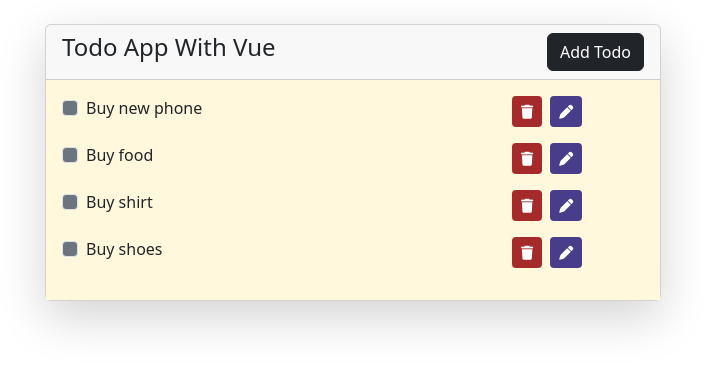
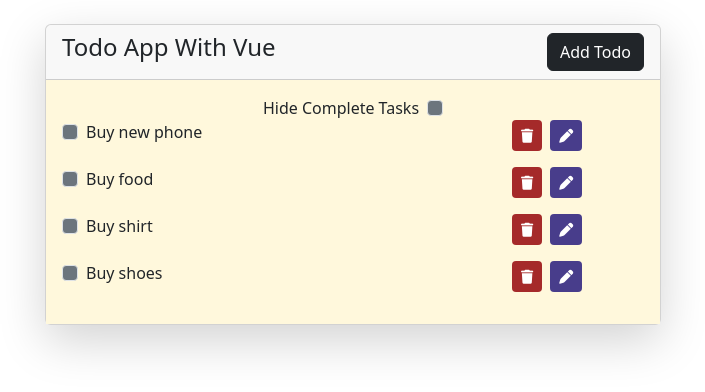
Before and after one commit to paingsoekhant-coding/vue-todo-list, a Vue app: page / in a window 1280 px wide. Shown: the top 392 px of the page, without its empty margins (287-992 px from the left). Built offline with nearby package versions, Linux system fonts and the light colour scheme.

Commit message:
[Complete]Filter todo

```diff
--- a/src/components/HomePage.vue
+++ b/src/components/HomePage.vue
@@ -5,23 +5,38 @@
         <h4>Todo App With Vue</h4>
         <a href="" class="btn btn-dark text-white rounded">Add Todo</a>
       </div>
-      <div class="card-body ">
-        <div class="d-flex " v-for="(task, index) in tasks" :key="index">
-          <div class="d-flex col-8 ">
+      <div class="card-body">
+        <div class="text-center">
+          <label for="">Hide Complete Tasks</label>
+          <input
+            type="checkbox"
+            v-model="hideComplete"
+            class="form-check-input bg-secondary ms-2"
+          />
+        </div>
+        <div class="d-flex" v-for="(task, index) in filterTasks" :key="index">
+          <div class="d-flex col-8">
             <input
               class="form-check-input me-2 bg-secondary"
               type="checkbox"
               value=""
+              v-model="task.isDone"
             />
-            <p>{{ task.action }}</p>
+            <p v-bind:class="task.isDone ? 'done-tasks' : ' '">
+              {{ task.action }}
+            </p>
           </div>
-          <div class="col-4 d-flex justify-content-center ">
-            <p><a href="" class="btn btn-sm me-2 delete-btn text-white"
+          <div class="col-4 d-flex justify-content-center">
+            <p>
+              <a href="" class="btn btn-sm me-2 delete-btn text-white"
                 ><i class="fa-solid fa-trash"></i
-              ></a></p>
-            <p><a href="" class="btn btn-sm edit-btn text-white"
+              ></a>
+            </p>
+            <p>
+              <a href="" class="btn btn-sm edit-btn text-white"
                 ><i class="fa-solid fa-pen"></i
-              ></a></p>
+              ></a>
+            </p>
           </div>
         </div>
       </div>
@@ -33,6 +48,7 @@
 export default {
   name: "HomePage",
   data: () => ({
+    hideComplete: false,
     tasks: [
       { action: "Buy new phone", isDone: false },
       { action: "Buy food ", isDone: false },
@@ -40,6 +56,23 @@ export default {
       { action: "Buy shoes", isDone: false },
     ],
   }),
+  computed: {
+    // ES6 function
+    filterTasks() {
+      return this.hideComplete
+        ? this.tasks.filter((v) => !v.isDone)
+        : this.tasks;
+    },
+
+    //Normal Function
+    // filterTasks() {
+    //   if (this.hideComplete) {
+    //     return this.tasks.filter((v) => !v.isDone);
+    //   } else {
+    //     return this.tasks;
+    //   }
+    // },
+  },
 };
 </script>
 
@@ -58,4 +91,8 @@ export default {
 .card-body {
   background-color: cornsilk;
 }
+
+.done-tasks {
+  text-decoration: line-through;
+}
 </style>
```
